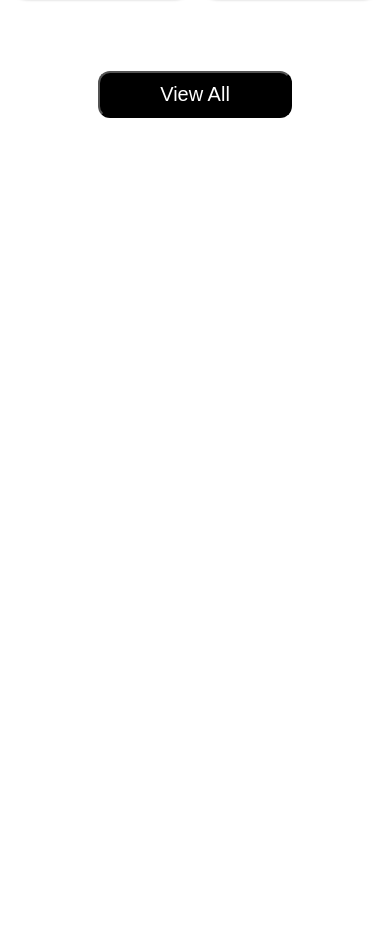
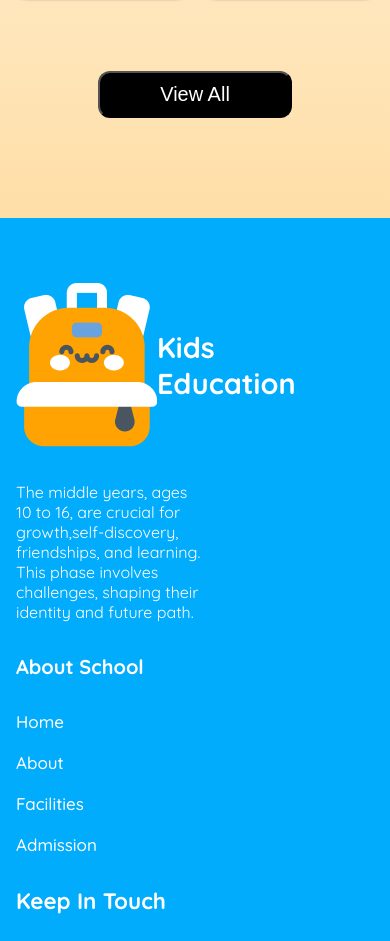
Before and after one commit to bijoykarmokar/Bijoy2-Assign02, a plain HTML site: page index.html in a window 390 px wide. Shown: the part 3419-4360 px from the top of the page. Before the commit the page ends 3597 px from the top, so only its background shows below. Drawn offline with Linux system fonts and the light colour scheme; a web font is replaced by a local one.

Commit message:
footer section has added now

```diff
--- a/index.html
+++ b/index.html
@@ -75,6 +75,7 @@
            </section>
 
            <!-- Third-section has started -->
+            <div class="background-color">
                 <section class="Our-Stories section-width">
                     <h2 class="head3">Our Stories</h2>
                     <div class="Stories-cantainer display-link">
@@ -133,10 +134,37 @@
               <div class="btn5 ">
                   <button class="btn4">View All</button>
               </div>
+            </div>
     </main>
 
-    <footer>
-
+    <footer class="footer-tag">
+          <div class="educational">
+            <div class="icon-title">
+                <div class="title1">
+                    <img class="img5" src="./assets/image.png" alt="">
+                    <h2 class="head6">Kids <br>
+                    Education</h2></div>
+                <p class="par5">The middle years, ages 10 to 16, are crucial for growth,self-discovery, friendships, and learning. This phase involves challenges, shaping their identity and future path.</p>
+            </div>
+            <div class="navbar-footer">
+                <h5 class="head7">About School</h5>
+                <ul class="footer-ul">
+                    <li class="footer-li"><a class="footer-ancor" href="">Home</a></li>
+                    <li class="footer-li"><a class="footer-ancor" href="">About</a></li>
+                    <li class="footer-li"><a class="footer-ancor" href="">Facilities</a></li>
+                    <li class="footer-li"><a class="footer-ancor" href="">Admission</a></li>
+                </ul>
+            </div>
+            <div class="link-media">
+                <h4 class="head8">Keep In Touch</h4>
+                <div class="icons">
+                    <img src="./assets/fb.png" alt="">
+                    <img src="./assets/dribble.png" alt="">
+                    <img src="./assets/twitter.png" alt="">
+                    <img src="./assets/google+.png" alt="">
+                </div>
+            </div>
+          </div>
     </footer>
 </body>
 </html>
--- a/style.css
+++ b/style.css
@@ -71,6 +71,11 @@ header{
         border-radius: 12px;
         font-size: 1.25rem;
         font-weight: 600;
+        cursor: pointer;
+        transition: 0.5s;
+}
+.btn-primary:hover{
+    background-color: #9a6813;
 }
 
 .banner-container{
@@ -99,6 +104,11 @@ header{
     font-size: 1.25ren;
     padding: 10px 47px;
     border-radius: 12px;
+    cursor: pointer;
+    transition: 0.5s;
+}
+.btn0:hover{
+    background-color: rgba(29, 15, 15, 0.586);
 }
 .menu-bar{
     display: none;
@@ -111,7 +121,7 @@ header{
 
 /* main section has started */
 main{
-    background-image:url("./assets/bg.png");
+    background-image:url('./assets/bg.png');
     width: 100%;
 }
 .Curriculum-Parent{
@@ -192,6 +202,7 @@ main{
     display: flex ;
     justify-content: center;
     align-items: center;
+    cursor: pointer;
 
 }
 .arrow i{
@@ -200,6 +211,10 @@ main{
 }
 
 /* Third section has started */
+.background-color{
+    background: linear-gradient(white,#fea10158);
+    padding-bottom: 60px;
+}
 .Our-Stories{
     margin-bottom: 80px;
 }
@@ -265,9 +280,9 @@ main{
 
 }
 .four-Stories{
-
    border-radius: 1rem;
    box-shadow: 0.2px 0.2px 4px;
+   background-color: white;
 }
 .imgages .img3{
     border-radius: 1rem 1rem 0 0;
@@ -295,6 +310,7 @@ main{
     width: 80%;
     margin: 0 auto;
     margin-bottom: 60px;
+
 }
 .btn4{
     color: white;
@@ -303,9 +319,73 @@ main{
     font-size: 1.25rem;
     border-radius: 12px;
     text-align: center;
+    cursor: pointer;
+    transition: all 0.5s ease-in-out 0.1s;
+
+}
+.btn4:hover{
+     background-color: rgba(62, 56, 56, 0.586);
 }
 
+/* Footer section has started */
+.footer-tag{
 
+    background-color: #01ACFD;
+}
+.educational{
+    width: 1100px;
+    margin: 0 auto;
+    display: flex;
+    color: #FFFFFF;
+    justify-content: space-between;
+    gap: 205px;
+    padding: 125px 230px 175px 140px;
+}
+.title1{
+    display: flex;
+    align-items: center;
+    margin-bottom: 35px;
+}
+.title1 .img5{
+    font-size: 42px;
+
+}
+.title1 .head6{
+    font-size: 2.6rem;
+}
+.par5{
+    font-size: 1.25rem;
+
+}
+
+.head7{
+    font-size: 1.5rem;
+    font-weight: 700;
+    margin-bottom: 32px;
+}
+.footer-ul{
+    display: flex;
+    flex-direction: column;
+    gap: 20px;
+}
+.footer-ul .footer-li{
+    list-style: none;
+}
+.footer-ul .footer-ancor{
+    text-decoration: none;
+    font-weight: 500;
+    color: #FFFFFF;
+}
+
+.head8{
+    font-size: 1.6rem;
+    font-weight: 700;
+    margin-bottom: 2rem;
+}
+.icons{
+    display: flex;
+    gap: 10px;
+}
 /* Using media query for Responsive website */
 @media only screen and (max-width:576px) {
         .navbar{
@@ -395,6 +475,38 @@ main{
         .par3{
             font-size:0.5rem;
         }
+        .btn5{
+
+            margin-bottom: 40px;
+        }
+        .footer-tag{
+           max-width: 100%;
+        }
+        .educational{
+            width:100%;
+            flex-direction: column;
+            padding:65px 0 60px 16px;
+            gap: 32px;
+        }
+        .title1 .img5{
+            font-size: 1.5rem;
+        }
+        .title1 .head6{
+            font-size: 1.8rem;
+        }
+        .par5{
+            font-size: 1rem;
+            width: 50%;
+        }
+        .head7{
+            font-size: 1.25rem;
+        }
+        ul a{
+            font-size: 17px;
+        }
+        .head8,.icons{
+            font-size: 1.4rem;
+        }
 
 
 }
```
Also changed, not shown: assets/image.png (added). Lines whose indentation alone changed are shown as unchanged.
